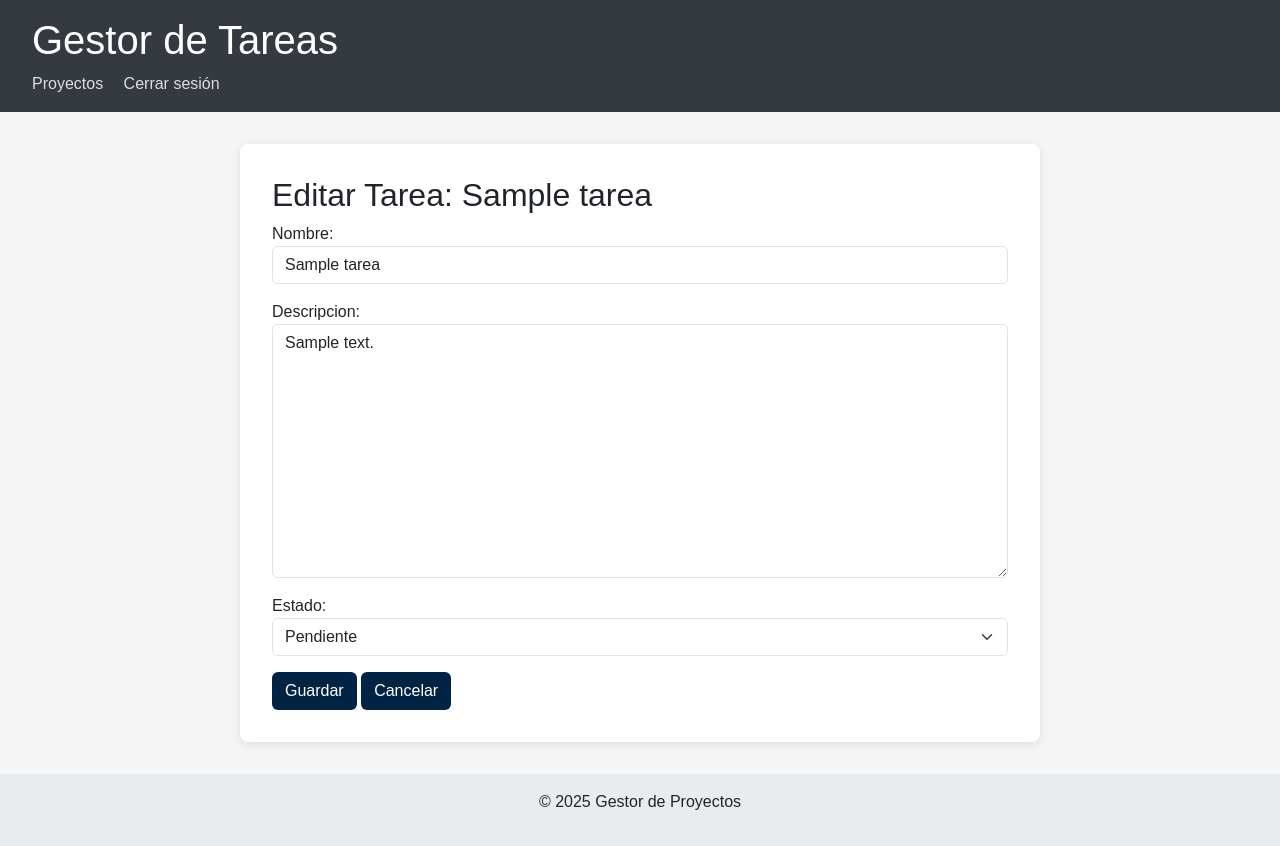
After one commit to anibalCApaza/proyecto_web_3, a Django app: page /tarea/editar_tarea/1/ in a window 1280 px wide. The commit adds this page. Run offline with Django 5.2, Linux system fonts and the light colour scheme; a user stored in the database is signed in; tables that the repository leaves empty hold one stand-in row (values such as "Sample post").

Commit message:
agrege la funcionalidad editar tarea

```diff
--- a/tarea/forms.py
+++ b/tarea/forms.py
@@ -3,6 +3,20 @@ from .models import Etiqueta, Tarea
 
 
 class TareaForm(forms.ModelForm):
+
+    # Definimos las opciones directamente en el formulario
+    ESTADO_OPCIONES = [
+        ('Pendiente', 'Pendiente'),
+        ('En proceso', 'En proceso'),
+        ('Completo', 'Completo'),
+    ]
+
+    # Sobreescribimos el campo 'estado' en el formulario
+    estado = forms.ChoiceField(
+        choices=ESTADO_OPCIONES,
+        widget=forms.Select(attrs={'class': 'form-select'})
+    )
+
     class Meta:
         model = Tarea
         fields = [
@@ -18,9 +32,7 @@ class TareaForm(forms.ModelForm):
             "descripcion": forms.Textarea(
                 attrs={"class": "form-control", "placeholder": "Descripción"}
             ),
-            "estado": forms.TextInput(
-                attrs={"class": "form-control", "placeholder": "Estado"}
-            ),
+            #
         }
 
 
--- a/tarea/templates/tarea/base.html
+++ b/tarea/templates/tarea/base.html
@@ -3,6 +3,7 @@
 <head>
     <meta charset="UTF-8">
     <title>{% block title %}Gestor de Proyectos{% endblock %}</title>
+    <link href="https://cdn.jsdelivr.net/npm/bootstrap@5.3.6/dist/css/bootstrap.min.css" rel="stylesheet" integrity="sha384-4Q6Gf2aSP4eDXB8Miphtr37CMZZQ5oXLH2yaXMJ2w8e2ZtHTl7GptT4jmndRuHDT" crossorigin="anonymous">
     <meta name="viewport" content="width=device-width, initial-scale=1.0">
 
     <style>
--- /dev/null
+++ b/tarea/templates/tarea/editar_tarea.html
@@ -0,0 +1,14 @@
+{% extends 'tarea/base.html' %}
+
+{% block content %}
+<div class="container">
+    <h2>Editar Tarea: {{ tarea.nombre }}</h2>
+
+    <form method="post">
+        {% csrf_token %}
+        {{ form.as_p }}
+        <button type="submit" class="btn text-white" style="background-color: #022444;">Guardar</button>
+        <a href="{% url 'proyecto:ver_proyecto' proyecto.id %}" class="btn text-white" style="background-color: #022444;">Cancelar</a>
+    </form>
+</div>
+{% endblock %}
--- a/tarea/urls.py
+++ b/tarea/urls.py
@@ -9,4 +9,5 @@ urlpatterns = [
     path('lista_tareas/', views.lista_tareas, name='lista_tareas'),
     path('agregar_Etiqueta/<int:tarea_id>/', views.agregar_etiqueta, name='agregar_etiqueta'),
     path('<int:tarea_id>/asignar/', views.asignar_tarea, name='asignar_tarea'),
+    path('editar_tarea/<int:tarea_id>/', views.editar_tarea, name='editar_tarea'),
 ]
--- a/tarea/views.py
+++ b/tarea/views.py
@@ -73,11 +73,11 @@ def agregar_etiqueta(request, tarea_id):
             )  # no se guarda por que falta adicionar datos
             etiqueta.tarea = tarea
             etiqueta.save()
-            return redirect("proyecto:ver_proyecto", tarea.proyecto_id)
+            return redirect("proyecto:ver_proyecto", id=tarea.proyecto_id)
     else:
         form = EtiquetaForm()
     return render(
-        request, "tarea/agregar_etiqueta.html", {"form": form, "tarea": tarea}
+        request, "tarea/agregar_etiqueta.html", {"form": form, "tarea": tarea, "proyecto": tarea.proyecto}
     )
 
 
@@ -99,3 +99,26 @@ def asignar_tarea(request, tarea_id):
         tarea.save()
 
     return redirect("proyecto:ver_proyecto", tarea.proyecto_id)
+
+
+@login_required
+def editar_tarea(request, tarea_id):
+    tarea = get_object_or_404(Tarea, id=tarea_id)
+
+    if request.method == "POST":
+        form = TareaForm(request.POST, instance=tarea)
+        if form.is_valid():
+            form.save()
+            return redirect("proyecto:ver_proyecto", tarea.proyecto_id)
+    else:
+        form = TareaForm(instance=tarea)
+
+    return render(
+        request,
+        "tarea/editar_tarea.html",
+        {
+            "form": form,
+            "tarea": tarea,
+            "proyecto": tarea.proyecto,  # Para mantener consistencia con crear_tarea
+        },
+    )
--- a/usuario/templates/usuario/baseLogin.html
+++ b/usuario/templates/usuario/baseLogin.html
@@ -63,7 +63,7 @@
         <div class="row justify-content-center">
             <div class="col-md-8 col-lg-6 col-xl-5">
                 <div class="text-center mb-4">
-                    <img src="{% static 'img/logo.png' %}" alt="Logo" class="brand-logo" onerror="this.style.display='none'">
+                    <img src="{% static 'images/logo.png' %}" alt="Logo" class="brand-logo" onerror="this.style.display='none'">
                     <h1 class="h3 fw-bold text-white mb-0">{% block page_title %}Bienvenido{% endblock %}</h1>
                 </div>
                 {% if messages %}
```
Also changed, not shown: proyecto/templates/proyecto/ver_proyecto.html (+9 -1 lines), tarea/templates/tarea/agregar_etiqueta.html (+4 -3 lines).
